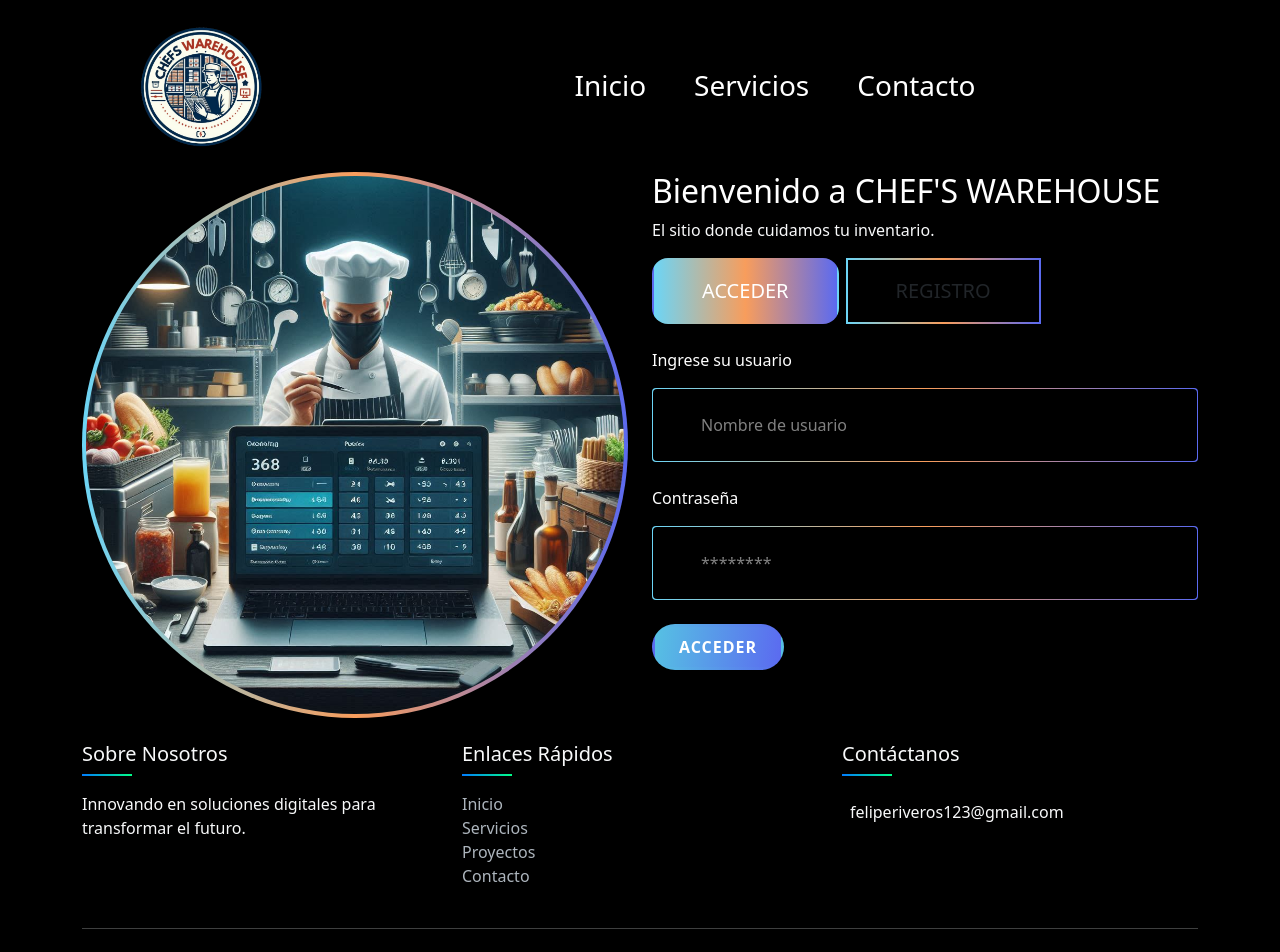
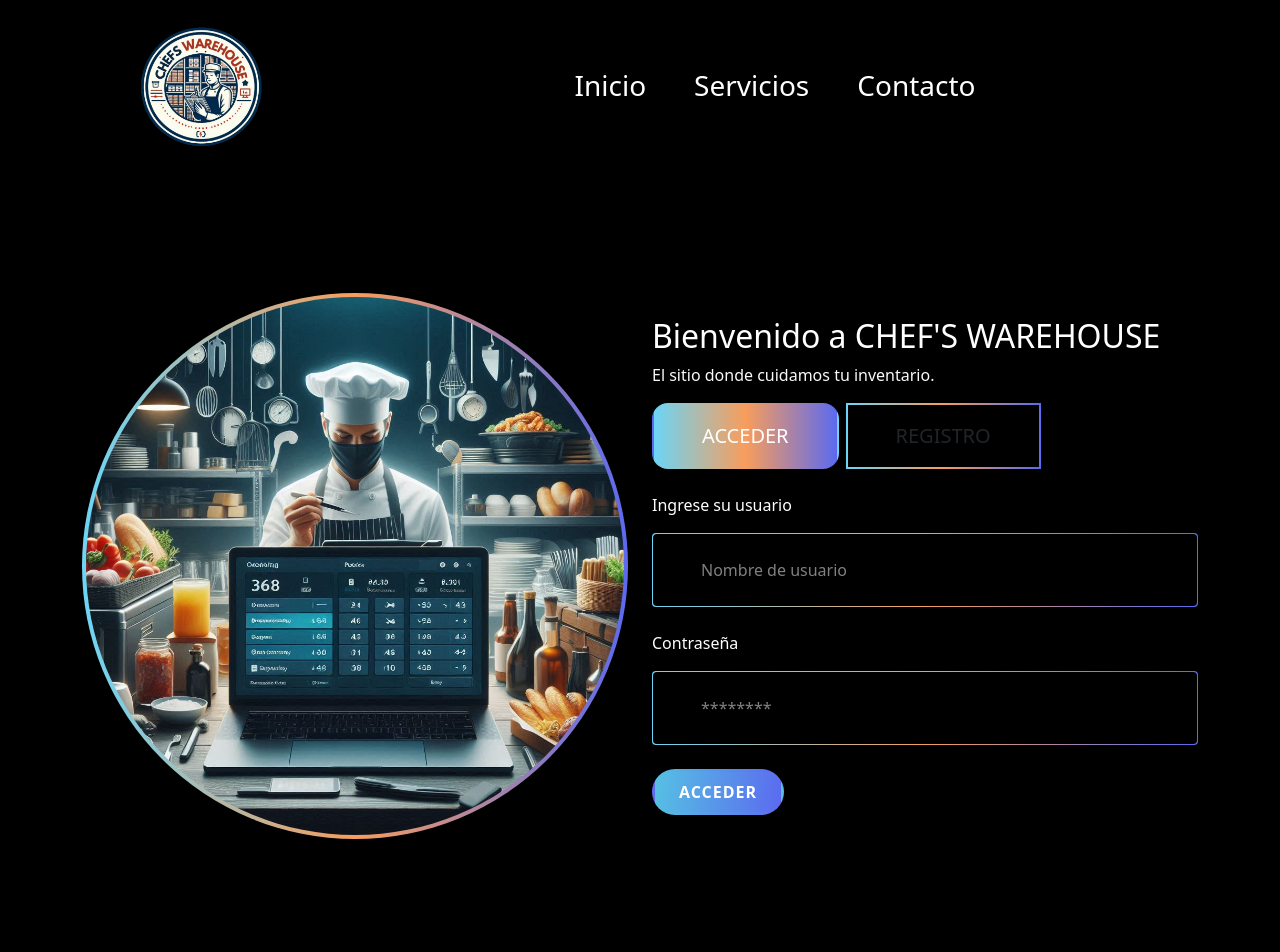
Before and after one commit to piperiver97/Chefs-Warehouse-front, a Vue app: page / in a window 1280 px wide. Shown: the top 952 px of the page. Built offline with nearby package versions, Linux system fonts and the light colour scheme; a web font is replaced by a local one.

Commit message:
fix changes in views

```diff
--- a/src/App.vue
+++ b/src/App.vue
@@ -23,7 +23,9 @@
   <div id="app">
     <router-view v-slot="{ Component }">
       <transition name="fade" mode="out-in">
-        <component :is="Component" />
+        <div> <!-- Aquí se envuelve el componente en un div -->
+          <component :is="Component" />
+        </div>
       </transition>
     </router-view>
 
--- /dev/null
+++ b/src/assets/main.css
@@ -0,0 +1,9 @@
+@import './base.css';
+#app {
+  width: 100%;
+  margin: 0 auto;
+  padding: 0;
+  display: flex;
+  flex-direction: column;
+  min-height: 100vh;
+}
--- a/src/components/Footer.vue
+++ b/src/components/Footer.vue
@@ -1,5 +1,7 @@
 <template>
-  <div class="page-container">
+
+
+
     <footer class="footer bg-black text-light py-4 mb-0"> <!-- mb-0 para eliminar el margen inferior -->
       <div class="container">
         <div class="row g-4">
@@ -35,7 +37,6 @@
         </div>
       </div>
     </footer>
-  </div>
 </template>
 
 <script>
@@ -46,16 +47,17 @@
 
 <style scoped>
 .page-container {
-  min-height: 100vh; /* Asegura que el contenedor ocupe toda la altura de la ventana */
   display: flex;
   flex-direction: column;
+  min-height: 100vh;
+}
+
+.content {
+  flex-grow: 1;
 }
 
 .footer {
-  margin-top: 0; /* Eliminar margen superior */
-  padding: 1rem; /* Ajusta el padding según sea necesario */
-  position: relative; /* Para un mejor control sobre el posicionamiento */
-  flex-shrink: 0; /* Evitar que el footer se encoja */
+  padding: 1rem;
 }
 
 .footer-heading {
--- a/src/views/HomeView.vue
+++ b/src/views/HomeView.vue
@@ -1,17 +1,45 @@
+<script setup>
+import { ref, computed } from 'vue';
+import Login from '../components/Login.vue';
+import Register from '../components/Register.vue';
+import Navbar from '@/components/Navbar.vue';
+import Footer from '@/components/Footer.vue';
+
+const selectedButton = ref(1);
+const hoverButton = ref(null);
+
+const gradientStyle = computed(() => ({
+  padding: '1px',
+  background: 'linear-gradient(90deg, rgba(108,213,246,1) 0%, rgba(248,157,92,1) 50%, rgba(91,106,240,1) 100%)',
+}));
+
+const getButtonStyle = (buttonId) => {
+  if (selectedButton.value === buttonId || hoverButton.value === buttonId) {
+    return {
+      background: 'linear-gradient(90deg, rgba(108,213,246,1) 0%, rgba(248,157,92,1) 50%, rgba(91,106,240,1) 100%)',
+      color: '#fff',
+      border: '2px solid transparent',
+    };
+  }
+  return {
+    border: '2px solid',
+    borderImage: 'linear-gradient(90deg, rgba(108,213,246,1) 0%, rgba(248,157,92,1) 50%, rgba(91,106,240,1) 100%)',
+    borderImageSlice: 1,
+  };
+};
+</script>
 <template>
-  <main>
+  <main class="full-height">
     <Navbar />
-    <div class="pt-20 pb-32 bg-black overflow-hidden">
-      <div class="container">
-        <div class="row g-16">
-          <div class="col-12 col-md-6">
-            <div class="d-flex justify-content-center">
-              <div class="d-inline-block p-1 rounded-pill" :style="gradientStyle">
-                <img class="img-fluid rounded-pill" src="../assets/images/Banner.jpeg" alt="" />
-              </div>
+    <div class="content-section pt-20 pb-32 bg-black overflow-hidden">
+      <div class="container h-100">
+        <div class="row g-16 h-100">
+          <div class="col-12 col-md-6 d-flex align-items-center justify-content-center">
+            <div class="d-inline-block p-1 rounded-pill" :style="gradientStyle">
+              <img class="img-fluid rounded-pill" src="../assets/images/Banner.jpeg" alt="" />
             </div>
           </div>
-          <div class="col-12 col-md-6">
+          <div class="col-12 col-md-6 d-flex align-items-center">
             <div class="mw-md-lg">
               <h2 class="fs-10 text-white mb-2">Bienvenido a CHEF'S WAREHOUSE</h2>
               <p class="fs-17 text-light mb-16">El sitio donde cuidamos tu inventario.</p>
@@ -56,7 +84,6 @@
                 </label>
               </div>
 
-              <!-- Aquí está la transición -->
               <transition name="fade" mode="out-in">
                 <component :is="selectedButton === 1 ? Login : Register" key="selectedComponent" />
               </transition>
@@ -65,42 +92,25 @@
         </div>
       </div>
     </div>
-    <Footer />
   </main>
+  <Footer />
 </template>
 
-<script setup>
-import { ref, computed } from 'vue';
-import Login from '../components/Login.vue';
-import Register from '../components/Register.vue';
-import Navbar from '@/components/Navbar.vue';
-import Footer from '@/components/Footer.vue';
 
-const selectedButton = ref(1);
-const hoverButton = ref(null);
-
-const gradientStyle = computed(() => ({
-  padding: '1px',
-  background: 'linear-gradient(90deg, rgba(108,213,246,1) 0%, rgba(248,157,92,1) 50%, rgba(91,106,240,1) 100%)',
-}));
-
-const getButtonStyle = (buttonId) => {
-  if (selectedButton.value === buttonId || hoverButton.value === buttonId) {
-    return {
-      background: 'linear-gradient(90deg, rgba(108,213,246,1) 0%, rgba(248,157,92,1) 50%, rgba(91,106,240,1) 100%)',
-      color: '#fff',
-      border: '2px solid transparent',
-    };
-  }
-  return {
-    border: '2px solid',
-    borderImage: 'linear-gradient(90deg, rgba(108,213,246,1) 0%, rgba(248,157,92,1) 50%, rgba(91,106,240,1) 100%)',
-    borderImageSlice: 1,
-  };
-};
-</script>
 
 <style scoped>
+/* Para que el main ocupe el 100% de la altura de la pantalla */
+.full-height {
+  height: 120vh;
+  display: flex;
+  flex-direction: column;
+}
+
+/* Ajustar la altura de la sección de contenido */
+.content-section {
+  flex-grow: 1;
+}
+
 .fade-enter-active,
 .fade-leave-active {
   transition: opacity 0.3s ease;
@@ -109,4 +119,6 @@
 .fade-leave-to {
   opacity: 0;
 }
+
+
 </style>
--- a/src/views/ServiciosView.vue
+++ b/src/views/ServiciosView.vue
@@ -6,8 +6,6 @@
 <template>
    <main>
   <Navbar></Navbar>
-
-
  <h1>Servicios</h1>
 
   <Footer></Footer>
```
